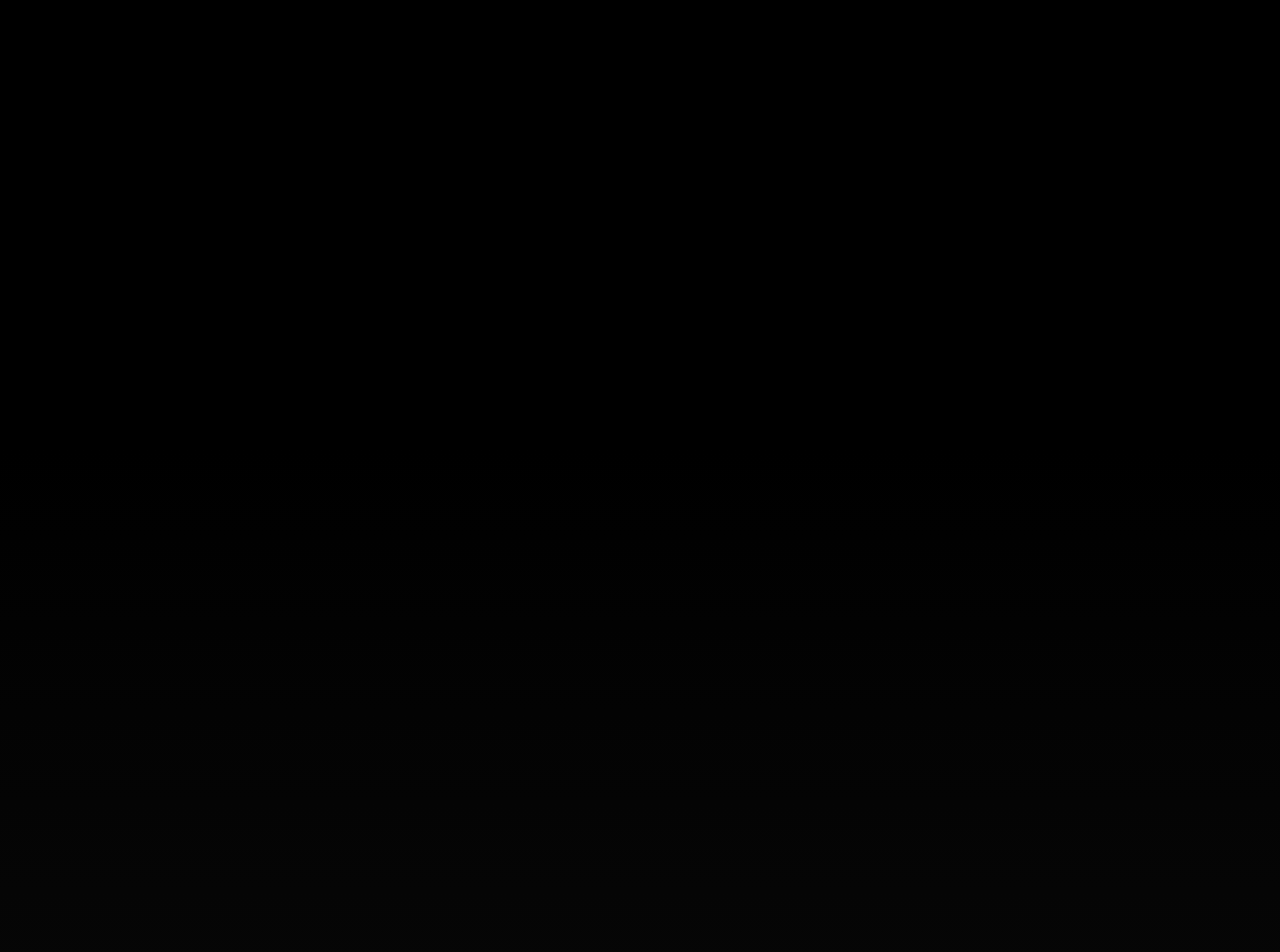
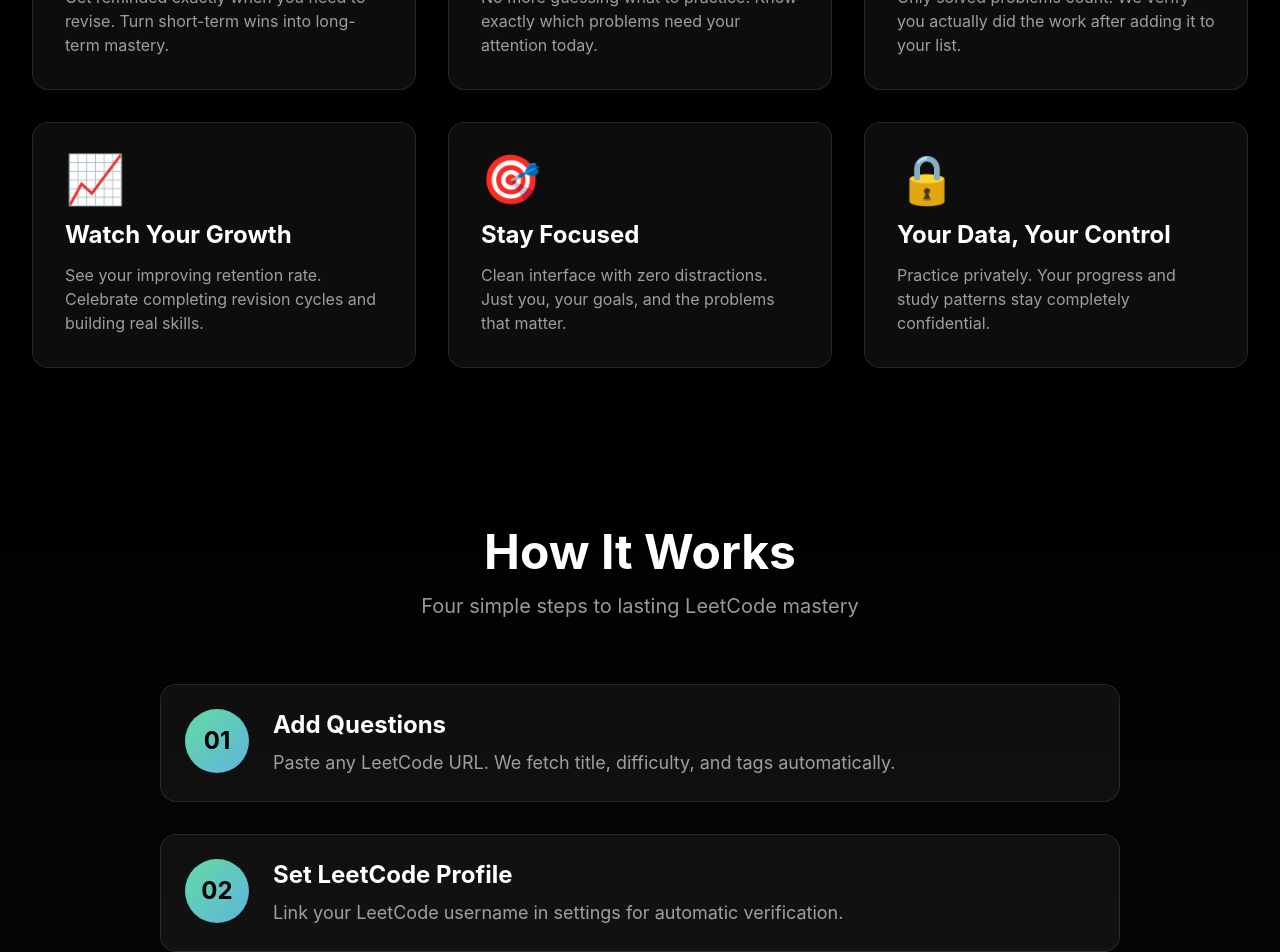
Before and after one commit to Charan007x/AlgoTick, a React (Create React App) app in the folder frontend/: page / in a window 1280 px wide. Shown: the part 1220-2172 px from the top of the page. Built offline with nearby package versions, Linux system fonts and the light colour scheme; no server answers.

Commit message:
Fix landing page animations - add missing CSS keyframes

```diff
--- a/frontend/src/index.css
+++ b/frontend/src/index.css
@@ -104,6 +104,124 @@
     animation-delay: 0.6s;
   }
 
+  .delay-700 {
+    animation-delay: 0.7s;
+  }
+
+  .delay-800 {
+    animation-delay: 0.8s;
+  }
+
+  /* Scale Up - For Hero Text */
+  @keyframes scaleUp {
+    from {
+      opacity: 0;
+      transform: scale(0.8);
+    }
+    to {
+      opacity: 1;
+      transform: scale(1);
+    }
+  }
+
+  .animate-scaleUp {
+    animation: scaleUp 0.8s ease-out forwards;
+  }
+
+  /* Slide Up - For Text and Buttons */
+  @keyframes slideUp {
+    from {
+      opacity: 0;
+      transform: translateY(40px);
+    }
+    to {
+      opacity: 1;
+      transform: translateY(0);
+    }
+  }
+
+  .animate-slideUp {
+    animation: slideUp 0.8s ease-out forwards;
+  }
+
+  /* Slide Down - For Headers */
+  @keyframes slideDown {
+    from {
+      opacity: 0;
+      transform: translateY(-40px);
+    }
+    to {
+      opacity: 1;
+      transform: translateY(0);
+    }
+  }
+
+  .animate-slideDown {
+    animation: slideDown 0.8s ease-out forwards;
+  }
+
+  /* Slide Right - For Steps */
+  @keyframes slideRight {
+    from {
+      opacity: 0;
+      transform: translateX(-60px);
+    }
+    to {
+      opacity: 1;
+      transform: translateX(0);
+    }
+  }
+
+  .animate-slideRight {
+    animation: slideRight 0.8s ease-out forwards;
+  }
+
+  /* Slide Left - For Steps */
+  @keyframes slideLeft {
+    from {
+      opacity: 0;
+      transform: translateX(60px);
+    }
+    to {
+      opacity: 1;
+      transform: translateX(0);
+    }
+  }
+
+  .animate-slideLeft {
+    animation: slideLeft 0.8s ease-out forwards;
+  }
+
+  /* Rotate In - For Feature Cards */
+  @keyframes rotateIn {
+    from {
+      opacity: 0;
+      transform: rotate(-10deg) scale(0.8);
+    }
+    to {
+      opacity: 1;
+      transform: rotate(0) scale(1);
+    }
+  }
+
+  .animate-rotateIn {
+    animation: rotateIn 0.8s ease-out forwards;
+  }
+
+  /* Glow - For CTA Button */
+  @keyframes glow {
+    0%, 100% {
+      box-shadow: 0 0 20px rgba(97, 220, 163, 0.5), 0 0 40px rgba(97, 220, 163, 0.3);
+    }
+    50% {
+      box-shadow: 0 0 30px rgba(97, 220, 163, 0.8), 0 0 60px rgba(97, 220, 163, 0.5);
+    }
+  }
+
+  .animate-glow {
+    animation: glow 2s ease-in-out infinite;
+  }
+
   /* Scale In - For Modals and Cards */
   @keyframes scaleIn {
     from {
@@ -167,6 +285,12 @@
 /* Initial state for animated elements */
 .animate-fadeIn,
 .animate-scaleIn,
-.animate-slideIn {
+.animate-slideIn,
+.animate-scaleUp,
+.animate-slideUp,
+.animate-slideDown,
+.animate-slideRight,
+.animate-slideLeft,
+.animate-rotateIn {
   opacity: 0;
 }
```
